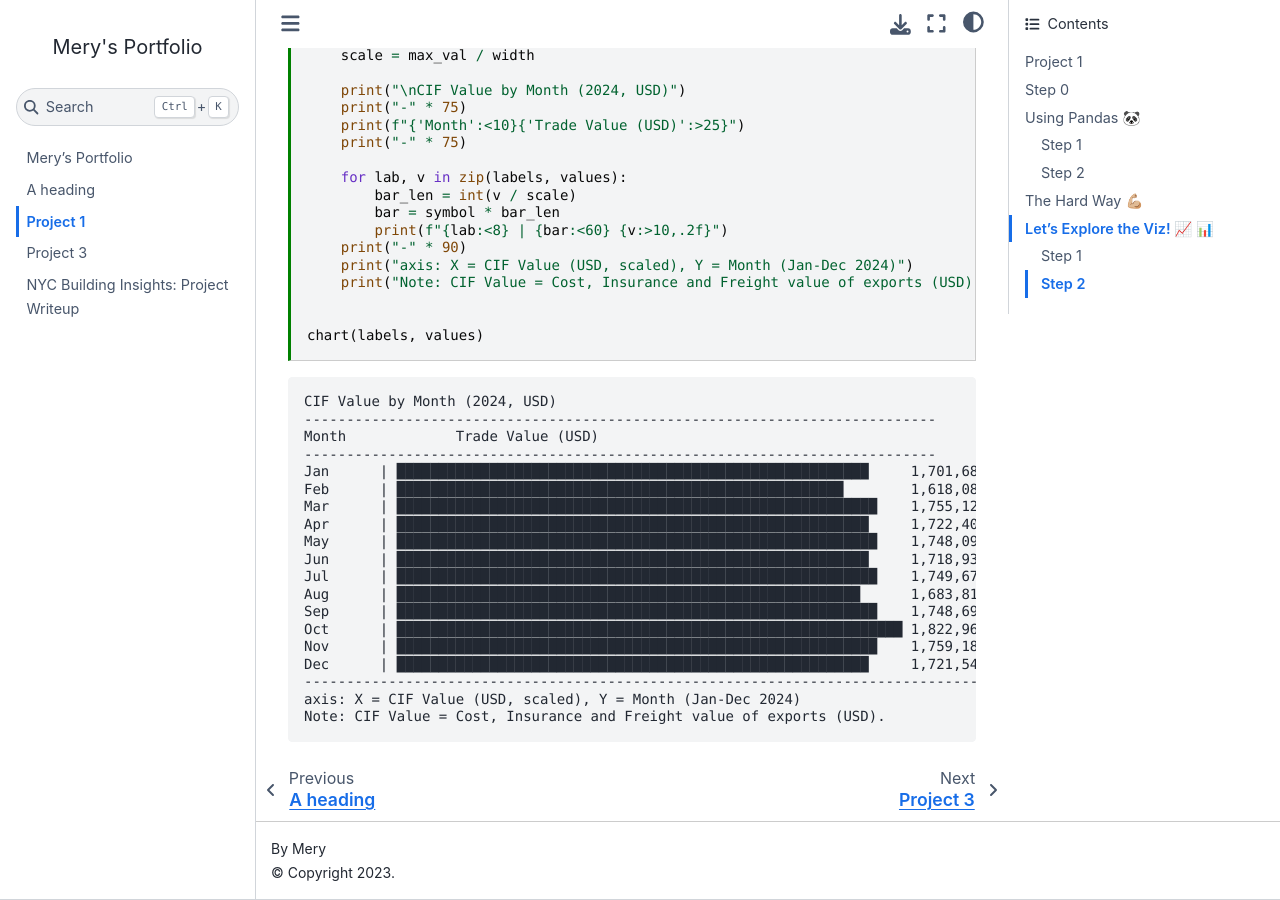
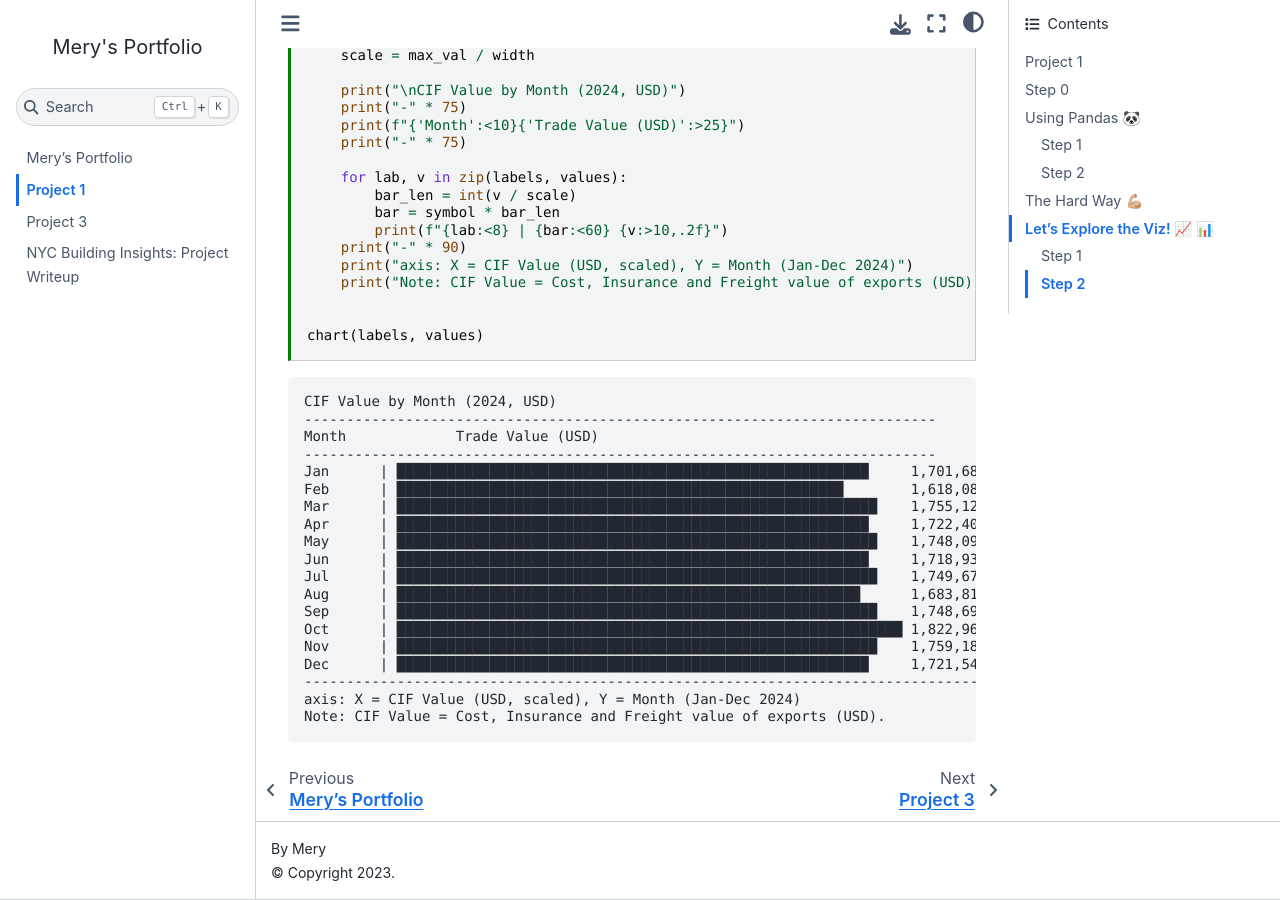
Before and after one commit to meryhotma/meryhotma.github.io, a Jupyter Book: the page built from Project_1.ipynb, in a window 1280 px wide and 900 px high, scrolled down 6686 px. Built offline with Jupyter Book 1.0.4 settings and Sphinx 7.4.7 and the Sphinx Book theme 1.1.4, drawn with Linux system fonts in a browser that asks for light colours; pages that are not in the unit, such as notebooks, are missing from menus; comment, search, counter and statistics services are not loaded; some of the changed lines change nothing that is shown.

Commit message:
delete "aheader" part

```diff
--- a/_toc.yml
+++ b/_toc.yml
@@ -1,7 +1,6 @@
 format: jb-book
 root: index
 chapters:
-  - file: lecture_16_example.ipynb
   - file: Project_1.ipynb
   - file: Project_2.ipynb
   - file: Project_3.ipynb
```
